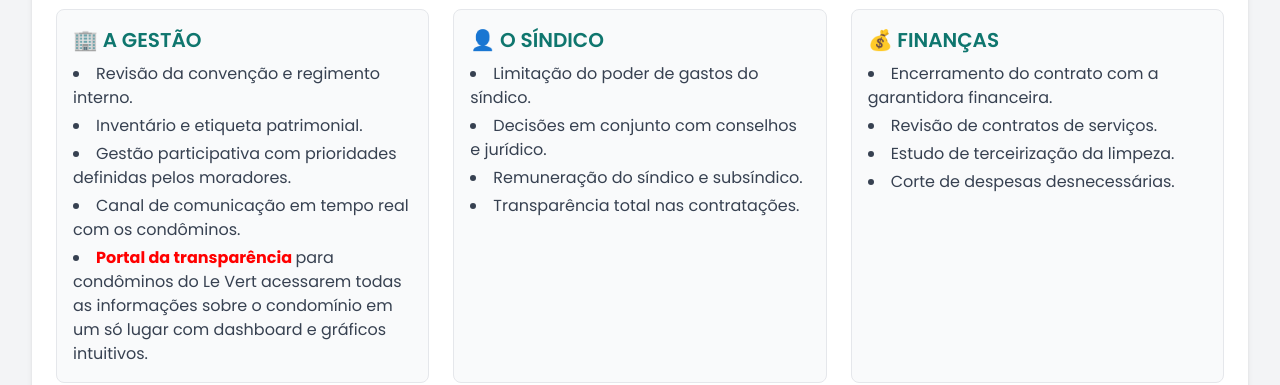
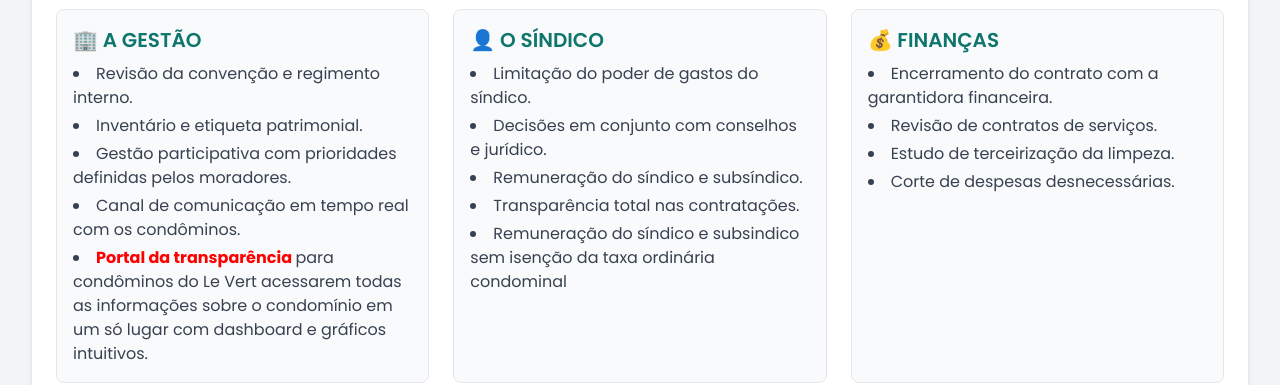
Before and after one commit to luestevam/levert, a plain HTML site: page index.html in a window 1280 px wide. Shown: the part 451-836 px from the top of the page. Drawn offline with nearby package versions, Linux system fonts and the light colour scheme.

Commit message:
add sem insenção de condominio para sindido e sub

```diff
--- a/index.html
+++ b/index.html
@@ -83,6 +83,7 @@
                         <li>Decisões em conjunto com conselhos e jurídico.</li>
                         <li>Remuneração do síndico e subsíndico.</li>
                         <li>Transparência total nas contratações.</li>
+                       <li>Remuneração do síndico e subsindico sem isenção da taxa ordinária condominal</li>
                     </ul>
                 </div>
                 <!-- Card de Proposta -->
```
